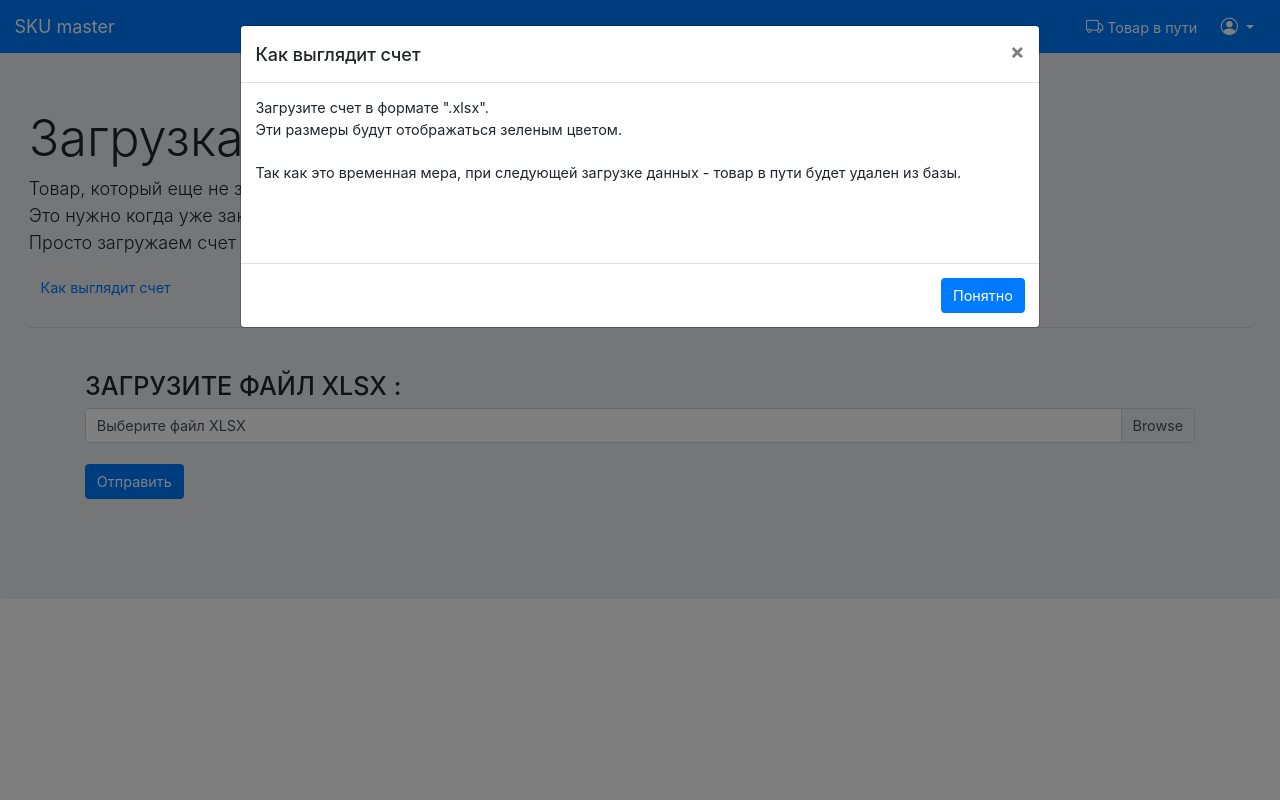
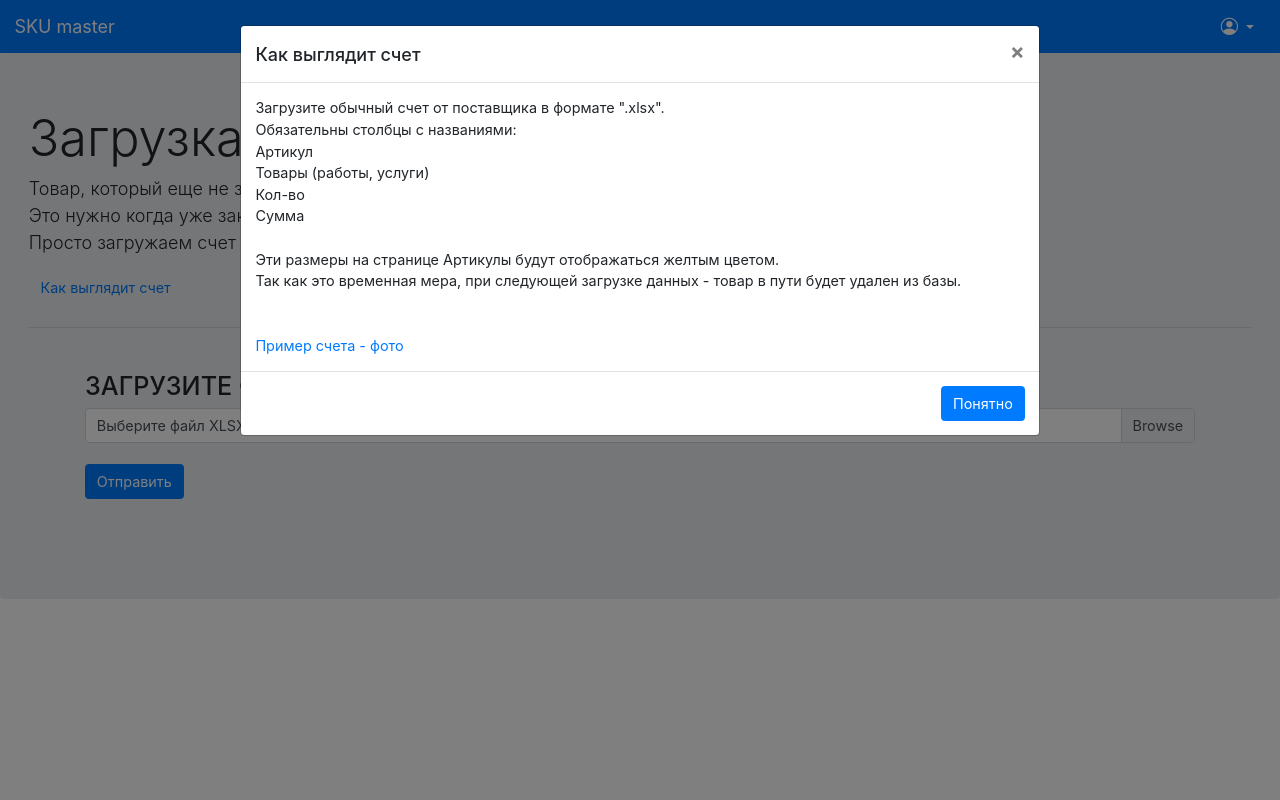
Before and after one commit to ruslanizz/skumaster3, a Django app: page /onway/ in a window 1280 px wide, after a click on "Как выглядит счет". Run offline with Django 3.2, Linux system fonts and the light colour scheme; some libraries are stand-ins or nearby versions.

Commit message:
change onway button

```diff
--- a/skuproject/frontend/templates/index.html
+++ b/skuproject/frontend/templates/index.html
@@ -73,10 +73,10 @@
 
     </ul>
 
-<a class="btn btn-primary" role="button" href="/onway">
-      <i class="bi bi-truck" style="font-size: 1.2rem;"></i>
-          Товар в пути
-</a>
+<!--<a class="btn btn-primary" role="button" href="/onway">-->
+<!--      <i class="bi bi-truck" style="font-size: 1.2rem;"></i>-->
+<!--          Товар в пути-->
+<!--</a>-->
 
   <div class="dropdown">
   <button class="btn btn-primary dropdown-toggle" type="button" id="dropdownMenuButton" data-toggle="dropdown" aria-haspopup="true" aria-expanded="false">
@@ -111,7 +111,7 @@
 <div class="container mx-0">
     <div class="row">
         <div class="col text-left">
-            <h4 class="text-primary">СЕЗОНЫ</h4>
+            <h4 class="text-dark">СЕЗОНЫ</h4>
         </div>
     {% if request.user.email != "test@test.com" %}
         <div class="col text-left">
@@ -125,6 +125,14 @@
             <a href="/open" role="button" class="btn btn-primary disabled" aria-disabled="true">Загрузить новые данные</a>
         </div>
     {% endif %}
+
+     <div class="col tex-left">
+         <a  href="/onway">
+          <i class="bi bi-truck" style="font-size: 1.2rem;"></i>
+             Загрузить товар в пути
+         </a>
+     </div>
+
     </div>
 
 </div>
--- a/skuproject/frontend/templates/onway.html
+++ b/skuproject/frontend/templates/onway.html
@@ -25,13 +25,19 @@
         </button>
       </div>
       <div class="modal-body">
-        Загрузите счет в формате ".xlsx".<br>
-          Эти размеры будут отображаться зеленым цветом.<br><br>
+        Загрузите обычный счет от поставщика в формате ".xlsx".<br>
+        Обязательны столбцы с названиями:<br>
+          Артикул <br>
+          Товары (работы, услуги)<br>
+          Кол-во<br>
+          Сумма <br><br>
+
+          Эти размеры на странице Артикулы будут отображаться желтым цветом.<br>
           Так как это временная мера, при следующей загрузке данных - товар в пути будет удален из базы.<br>
            <br>
           <br>
 
-<!--          <a href="{% static 'images/1c_example.jpg' %}" target="_blank">Пример отчета - фото</a>-->
+        <a href="{% static 'images/bill_example.jpg' %}" target="_blank">Пример счета - фото</a>
                  &emsp;
 
 
```
Also changed, not shown: skuproject/frontend/templates/open.html (+9 -2 lines).
